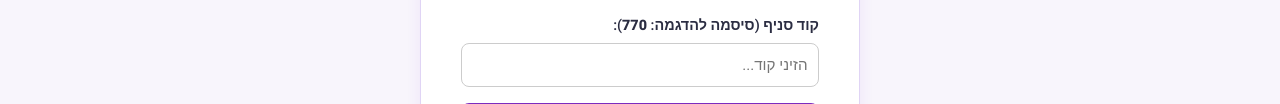
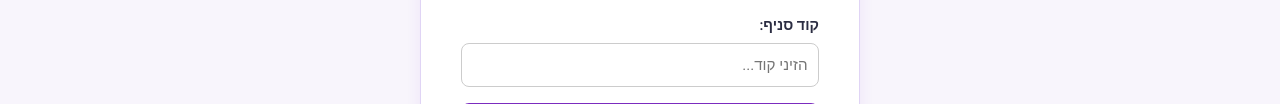
Before and after one commit to LeviLasker/bat-melech-app, a website: page public/index.html in a window 1280 px wide. Shown: the part 405-509 px from the top of the page. Drawn offline with Linux system fonts and the light colour scheme; no server answers.

Commit message:
Update index.html

```diff
--- a/public/index.html
+++ b/public/index.html
@@ -40,7 +40,7 @@
                         <input type="text" id="leader-name" placeholder="לדוגמה: שרה כהן" required>
                     </div>
                     <div class="form-group">
-                        <label for="branch-code">קוד סניף (סיסמה להדגמה: <strong>770</strong>):</label>
+                        <label for="branch-code">קוד סניף:</label>
                         <input type="password" id="branch-code" placeholder="הזיני קוד..." required>
                     </div>
                     <p id="login-error" class="error-msg hidden">קוד הסניף שגוי, נסי שוב.</p>
```
